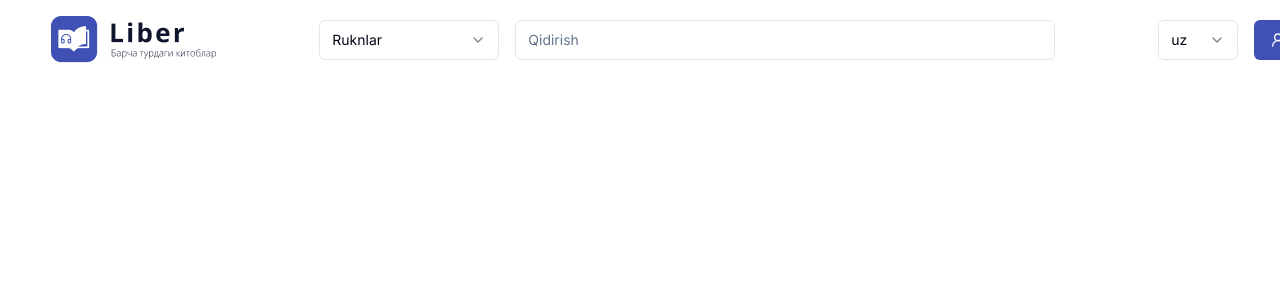
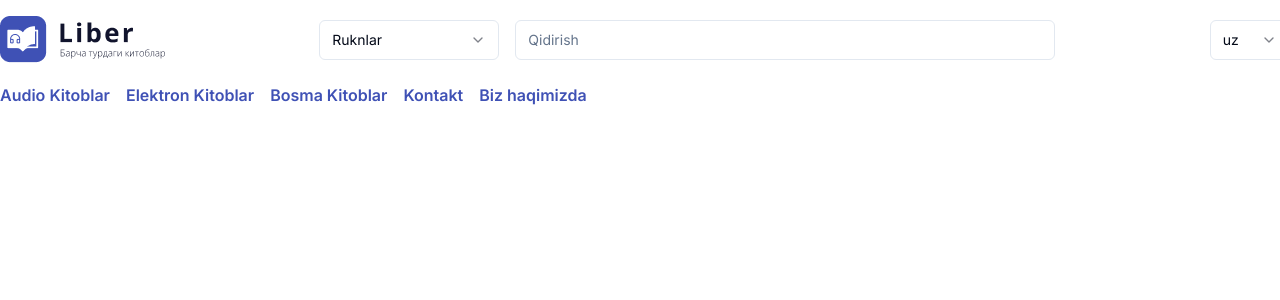
Before and after one commit to ravshanaliyev/liber-book, a Next.js app: page / in a window 1280 px wide. Shown: the top 300 px of the page. Built offline with nearby package versions, Linux system fonts and the light colour scheme.

Commit message:
sections

```diff
--- a/app/page.tsx
+++ b/app/page.tsx
@@ -1,9 +1,11 @@
 import Navbar from "@/components/shared/navbar";
+import Sections from "@/components/shared/sections";
 
 export default function Home() {
   return (
     <div className="w-[1400px] mx-auto">
       <Navbar />
+      <Sections />
     </div>
   );
 }
--- a/components/shared/navbar.tsx
+++ b/components/shared/navbar.tsx
@@ -15,7 +15,7 @@ import Link from 'next/link'
 
 const Navbar = () => {
     return (
-        <div className='flex items-center justify-around my-4'>
+        <div className='flex items-center justify-between my-4'>
             <Link href={"/"}><img src="/logo.png" alt="" /></Link>
             <div className='flex items-center gap-4'>
                 <Select>
--- /dev/null
+++ b/components/shared/sections.tsx
@@ -0,0 +1,43 @@
+import Link from 'next/link'
+import React from 'react'
+
+const Sections = () => {
+    return (
+        <div className='my-5'>
+            <ul className='flex items-center gap-4'>
+                {
+                    sections.map((section, index) => {
+                        return (
+                            <li key={index}><Link className='text-[#3F51B5] font-semibold' href={`/${section.sectionUrl}`}>{section.sectionName}</Link></li>
+                        )
+                    })
+                }
+            </ul>
+        </div>
+    )
+}
+
+export default Sections
+
+const sections = [
+    {
+        sectionName: "Audio Kitoblar",
+        sectionUrl: "audio-kitoblar"
+    },
+    {
+        sectionName: "Elektron Kitoblar",
+        sectionUrl: "elektron-kitoblar"
+    },
+    {
+        sectionName: "Bosma Kitoblar",
+        sectionUrl: "bosma-kitoblar"
+    },
+    {
+        sectionName: "Kontakt",
+        sectionUrl: "kontakt"
+    },
+    {
+        sectionName: "Biz haqimizda",
+        sectionUrl: "about"
+    },
+]
```
